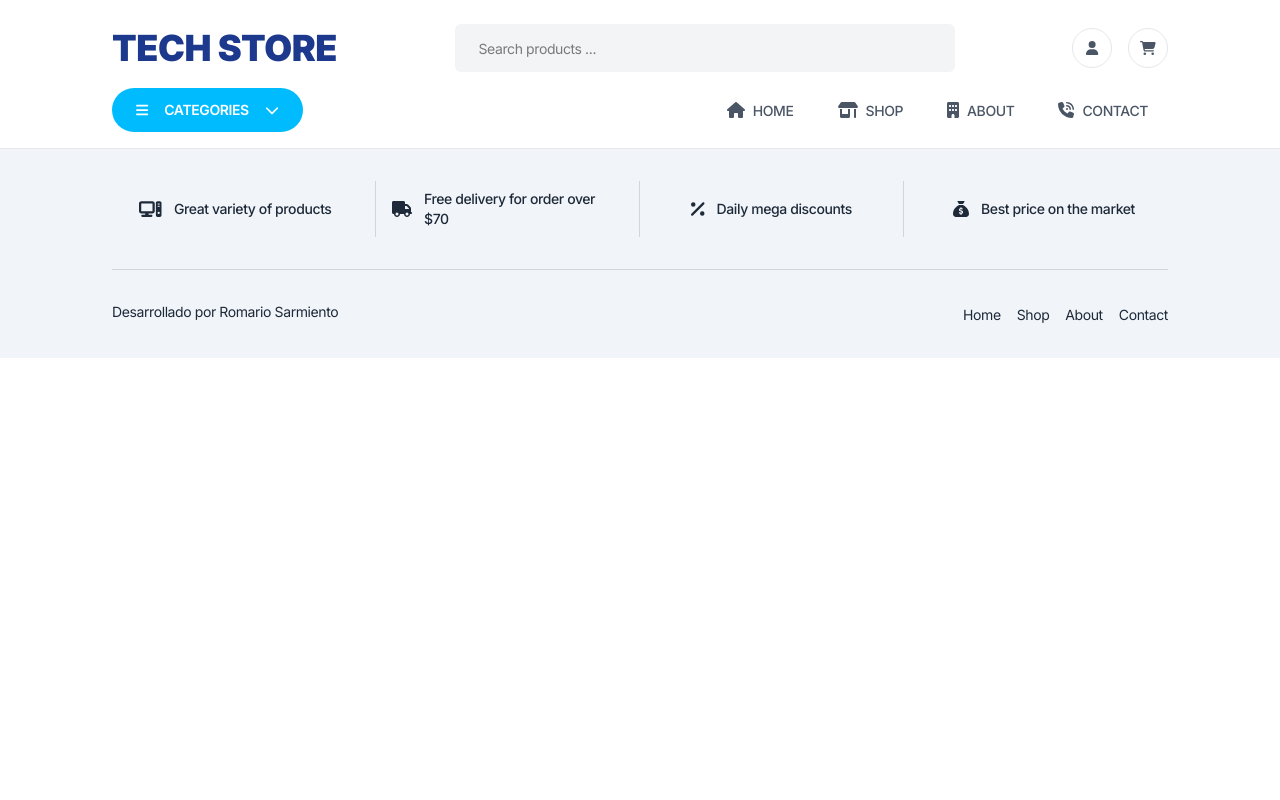
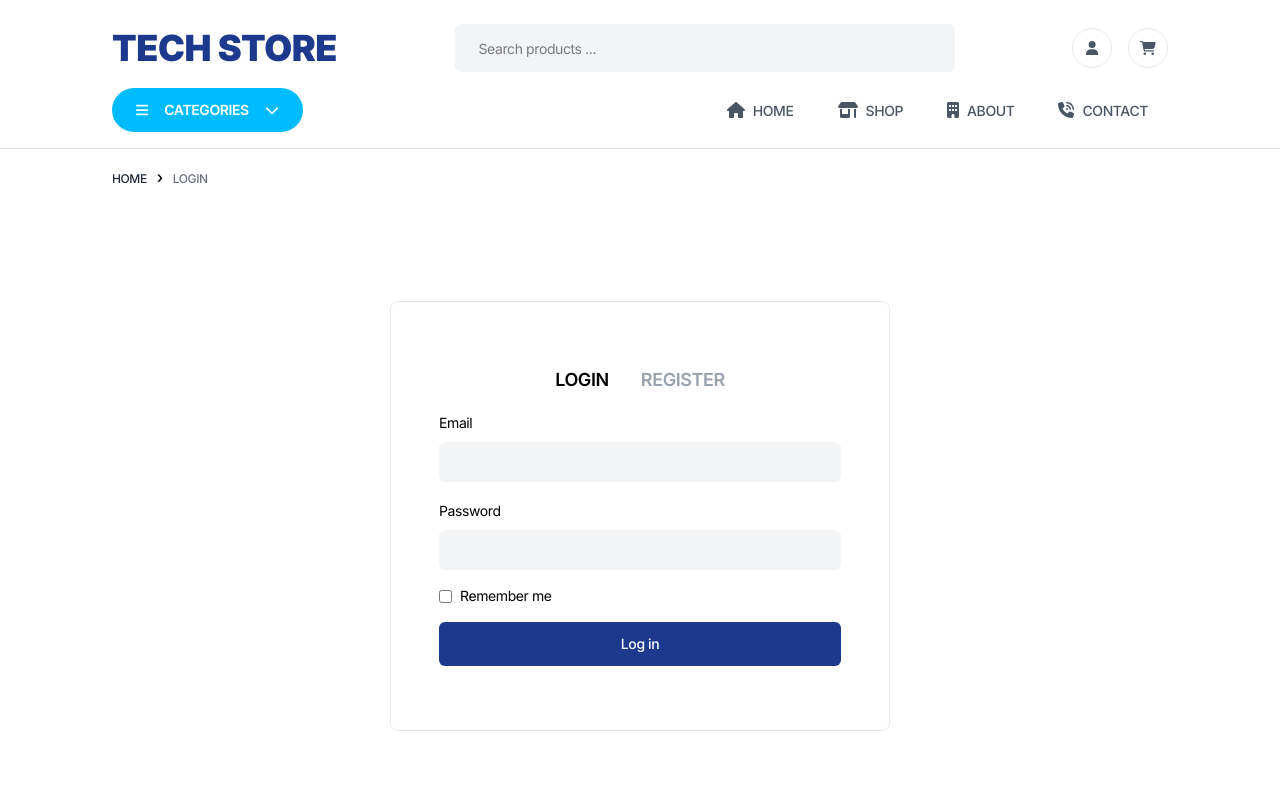
Before and after one commit to romariosc15/tech-store, a Vue app: page /login in a window 1280 px wide. Shown: the top 800 px of the page. Built offline with nearby package versions, Linux system fonts and the light colour scheme.

Commit message:
feat: Create breadcrumb component and integrate into existing pages

```diff
--- /dev/null
+++ b/src/components/MainBreadcrumb.vue
@@ -0,0 +1,24 @@
+<script setup>
+const { route } = defineProps({
+  route: Array,
+});
+const lastIndex = route.length -1;
+</script>
+<template>
+    <nav class="py-4" aria-label="breadcrumb">
+        <ol class="breadcrumb flex flex-row">
+            <li v-for="(segment, key) in route" v-bind:key="key">
+                <a :class="lastIndex === key ? 'text-gray-500' : 'text-gray-800 hover:underline'" class="text-xs font-medium uppercase" :href="segment.url">{{ segment.name }}</a>
+            </li>
+        </ol>
+    </nav>
+</template>
+
+<style scoped>
+.breadcrumb li + li::before {
+    content: '\203A';
+    margin-left: .625rem;
+    margin-right: .625rem;
+    font-weight: 500;
+}
+</style>
--- a/src/mocks/products.js
+++ b/src/mocks/products.js
@@ -115,3 +115,39 @@ export const productList = [
       price: 2699.99,
     },
 ];
+
+export const productDetail = {
+  1: {
+    id: 1,
+    sku: 'ABC1001',
+    image: 'consola-nintendo-switch.png',
+    name: 'Consola Nintendo Switch',
+    brand: 'Nintendo',
+    price: 1799.99,
+    description: 'Vivamus adipiscing nisl ut dolor dignissim semper. Nulla luctus malesuada tincidunt. Class aptent taciti sociosqu ad litora torquent',
+    category: 'Consola de videojuegos',
+    tags: ['switch', 'consola', 'gaming', 'juegos'],
+  },
+  2: {
+    id: 2,
+    sku: 'ABC1002',
+    image: 'audifonos-logitech-pro-x-wireless.png',
+    name: 'Audifonos Logitech Pro X Wireless',
+    brand: 'Logitech',
+    price: 299.99,
+    description: 'Vivamus adipiscing nisl ut dolor dignissim semper. Nulla luctus malesuada tincidunt. Class aptent taciti sociosqu ad litora torquent',
+    category: 'Accesorios de computadora',
+    tags: ['auriculares', 'pc', 'gaming', 'periferico'],
+  },
+  3: {
+    id: 3,
+    sku: 'ABC1003',
+    image: 'mouse-logitech-pro-wireless.png',
+    name: 'Mouse Logitech Pro Wireless',
+    brand: 'Logitech',
+    price: 349.99,
+    description: 'Vivamus adipiscing nisl ut dolor dignissim semper. Nulla luctus malesuada tincidunt. Class aptent taciti sociosqu ad litora torquent',
+    category: 'Accesorios de computadora',
+    tags: ['mouse', 'pc', 'gaming', 'periferico'],
+  },
+};
--- a/src/router/index.js
+++ b/src/router/index.js
@@ -29,6 +29,11 @@ const router = createRouter({
       name: 'contact',
       component: () => import('../views/ContactView.vue'),
     },
+    {
+      path: '/login',
+      name: 'login',
+      component: () => import('../views/LoginView.vue'),
+    },
   ],
 })
 
--- a/src/views/HomeView.vue
+++ b/src/views/HomeView.vue
@@ -6,7 +6,7 @@ import FeaturedProducts from '../components/FeaturedProducts.vue';
   <main>
     <div class="px-4 md:px-12 xl:px-28 2xl:px-48 mt-12 mb-16">
       <div class="grid grid-cols-1 md:grid-cols-2 gap-6 xl:gap-8 mb-8">
-        <div class="home-banner-1 w-full h-[275px] bg-center rounded-lg flex justify-end items-center p-8">
+        <div class="home-banner-1 w-full h-[275px] bg-center bg-no-repeat bg-cover rounded-lg flex justify-end items-center p-8">
           <div>
             <h4 class="text-lg lg:text-xl xl:text-2xl font-light text-blue-950">Descuento en</h4>
             <h2 class="text-2xl lg:text-3xl xl:text-4xl font-bold text-blue-950">Computadoras</h2>
@@ -18,7 +18,7 @@ import FeaturedProducts from '../components/FeaturedProducts.vue';
             </div>
           </div>
         </div>
-        <div class="home-banner-2 w-full h-[275px] bg-center rounded-lg flex justify-end items-center p-8">
+        <div class="home-banner-2 w-full h-[275px] bg-center bg-no-repeat bg-cover rounded-lg flex justify-end items-center p-8">
           <div>
             <h4 class="text-lg lg:text-xl xl:text-2xl font-light text-blue-950">Descuento en</h4>
             <h2 class="text-2xl lg:text-3xl xl:text-4xl font-bold text-blue-950">Playstation</h2>
--- /dev/null
+++ b/src/views/LoginView.vue
@@ -0,0 +1,72 @@
+<script setup>
+import MainBreadcrumb from '../components/MainBreadcrumb.vue';
+import { ref } from 'vue'
+
+let currentTab = ref('login');
+const isVisibleTab = (tab) => currentTab.value === tab ? 'block' : 'hidden';
+const hasOpacityTab = (tab) => currentTab.value === tab ? '' : 'text-gray-400';
+const setTab = (tab) => currentTab.value = tab;
+const breadcrumbRoute = [
+  { name: 'Home', url: '/home' },
+  { name: 'Login', url: '/login' },
+];
+</script>
+
+<template>
+  <div class="px-4 md:px-12 xl:px-28 2xl:px-48">
+    <MainBreadcrumb :route="breadcrumbRoute" />
+    <div class="px-12 py-16 my-24 mx-auto border rounded-lg border-gray-200 w-[500px]">
+      <ul class="flex flex-row justify-center gap-8">
+        <li>
+          <a class="text-lg font-semibold" :class="hasOpacityTab('login')" href="#" @click.prevent="setTab('login')">LOGIN</a>
+        </li>
+        <li>
+          <a class="text-lg font-semibold" :class="hasOpacityTab('register')" href="#" @click.prevent="setTab('register')">REGISTER</a>
+        </li>
+      </ul>
+      <div :class="isVisibleTab('login')">
+        <form action="POST">
+          <div class="my-4">
+            <label class="text-sm" for="email-address-login">Email</label>
+            <input required class="bg-gray-100 rounded-md w-full py-2 px-4 mt-2" id="email-address-login" name="email-address-login" type="email">
+          </div>
+          <div class="mb-4">
+            <label class="text-sm" for="password-login">Password</label>
+            <input required class="bg-gray-100 rounded-md w-full py-2 px-4 mt-2" id="password-login" name="password-login" type="password">
+          </div>
+          <div class="flex items-center mb-4">
+            <input class="cursor-pointer" id="remember-login" name="remember-login" type="checkbox">
+            <label class="text-sm ml-2" for="remember-login">Remember me</label>
+          </div>
+          <button type="submit" class="w-full bg-blue-900 transition-opacity hover:opacity-80 text-white text-sm font-medium rounded-md py-2.5 xl:py-3 px-6 xl:px-8 cursor-pointer">
+            Log in
+          </button>
+        </form>
+      </div>
+
+      <div :class="isVisibleTab('register')">
+        <form action="POST">
+          <div class="my-4">
+            <label class="text-sm" for="username-register">Username</label>
+            <input required class="bg-gray-100 rounded-md w-full py-2 px-4 mt-2" id="username-register" name="username-register" type="text">
+          </div>
+          <div class="mb-4">
+            <label class="text-sm" for="email-address-register">Email</label>
+            <input required class="bg-gray-100 rounded-md w-full py-2 px-4 mt-2" id="email-address-register" name="email-address-register" type="email">
+          </div>
+          <div class="mb-4">
+            <label class="text-sm" for="password-register">Password</label>
+            <input required class="bg-gray-100 rounded-md w-full py-2 px-4 mt-2" id="password-register" name="password-register" type="password">
+          </div>
+          <button type="submit" class="w-full bg-blue-900 transition-opacity hover:opacity-80 text-white text-sm font-medium rounded-md py-2.5 xl:py-3 px-6 xl:px-8 cursor-pointer">
+            Register
+          </button>
+        </form>
+      </div>
+    </div>
+  </div>
+</template>
+
+<style scoped>
+
+</style>
--- a/src/views/ProductDetailView.vue
+++ b/src/views/ProductDetailView.vue
@@ -1,24 +1,27 @@
 <script setup>
+import MainBreadcrumb from '../components/MainBreadcrumb.vue';
 import { useAssets } from '../composables/index';
 import { FontAwesomeIcon } from '@fortawesome/vue-fontawesome';
 import { faMinus, faPlus, faTruck, faRankingStar, faSackDollar } from '@fortawesome/free-solid-svg-icons';
-const product = {
-  id: 6,
-  sku: 'ABC1001',
-  image: 'consola-ps5.png',
-  name: 'Consola de PlayStation 5',
-  description: 'Vivamus adipiscing nisl ut dolor dignissim semper. Nulla luctus malesuada tincidunt. Class aptent taciti sociosqu ad litora torquent',
-  brand: 'Sony',
-  category: 'Consola de videojuegos',
-  tags: ['ps5', 'consola', 'gaming', 'juegos'],
-  price: 2199.99,
-}
+import { productDetail } from '../mocks/products';
+import { useRoute } from 'vue-router';
+
+const route = useRoute();
+const product = productDetail[route.params.id];
+
+const breadcrumbRoute = [
+  { name: 'Home', url: '/home' },
+  { name: product.category, url: '/products?category=category' },
+  { name: product.name, url: `/product/${product.id}` },
+];
+
 </script>
 
 <template>
   <main>
-    <div class="px-4 md:px-12 xl:px-28 2xl:px-48 mt-12 mb-16">
-      <div class="bg-slate-100 p-4 md:p-8 xl:p-10 2xl:p-12 rounded-lg">
+    <div class="px-4 md:px-12 xl:px-28 2xl:px-48">
+      <MainBreadcrumb :route="breadcrumbRoute" />
+      <div class="bg-slate-100 p-4 md:p-8 xl:p-10 2xl:p-12 mt-4 mb-24 rounded-lg">
         <h5 class="text-2xl font-bold text-gray-800 mb-2">{{ product.name }}</h5>
         <div class="flex flex-row mb-4">
           <p class="text-sm pr-4 border-r border-gray-300">
@@ -31,7 +34,7 @@ const product = {
           </p>
         </div>
         <div class="grid grid-cols-1 md:grid-cols-2 lg:grid-cols-3 gap-6 md:gap-8 xl:gap-10 2xl:gap-12">
-          <img class="w-full h-[300px] md:h-[325px] xl:h-[350px] object-cover" :src="useAssets(`/src/assets/images/products/${product.image}`)" alt="">
+          <img class="w-full h-[300px] md:h-[325px] xl:h-[350px] 2xl:h-[400px] object-cover" :src="useAssets(`/src/assets/images/products/${product.image}`)" alt="">
           <div class="">
             <span class="text-2xl font-bold text-red-600 tracking-wide">S/. {{ product.price }}</span>
             <div class="mt-2">
--- a/src/views/ProductListView.vue
+++ b/src/views/ProductListView.vue
@@ -1,4 +1,5 @@
 <script setup>
+import MainBreadcrumb from '../components/MainBreadcrumb.vue';
 import { useAssets } from '../composables/index';
 import { RouterLink } from 'vue-router';
 import { productList as products } from '../mocks/products';
@@ -12,15 +13,21 @@ const getProductClasses = (currentIndex) => {
 
     return result;
 };
+
+const breadcrumbRoute = [
+  { name: 'Home', url: '/home' },
+  { name: 'Product list', url: '/products' },
+];
 </script>
 
 <template>
   <main>
-    <div class="px-48 mt-12 mb-16">
-      <div class="grid grid-cols-4 gap-8 mb-8">
+    <div class="px-4 md:px-12 xl:px-28 2xl:px-48">
+      <MainBreadcrumb :route="breadcrumbRoute" />
+      <div class="grid grid-cols-4 gap-8 mt-8 mb-24">
         <div class="space-y-8">
           <div>
-            <h7 class="text-base font-semibold text-blue-950">CATEGORIES</h7>
+            <h6 class="text-base font-semibold text-blue-950">CATEGORIES</h6>
             <ul class="text-gray-500 font-light space-y-2 mt-3">
               <li class="flex items-center">
                 <input class="mr-2 cursor-pointer" type="checkbox" id="category-1">
@@ -37,7 +44,7 @@ const getProductClasses = (currentIndex) => {
             </ul>
           </div>
           <div>
-            <h7 class="text-base font-semibold text-blue-950">BRANDS</h7>
+            <h6 class="text-base font-semibold text-blue-950">BRANDS</h6>
             <ul class="text-gray-500 font-light space-y-2 mt-3">
               <li class="flex items-center">
                 <input class="mr-2 cursor-pointer" type="checkbox" id="brand-1">
```
